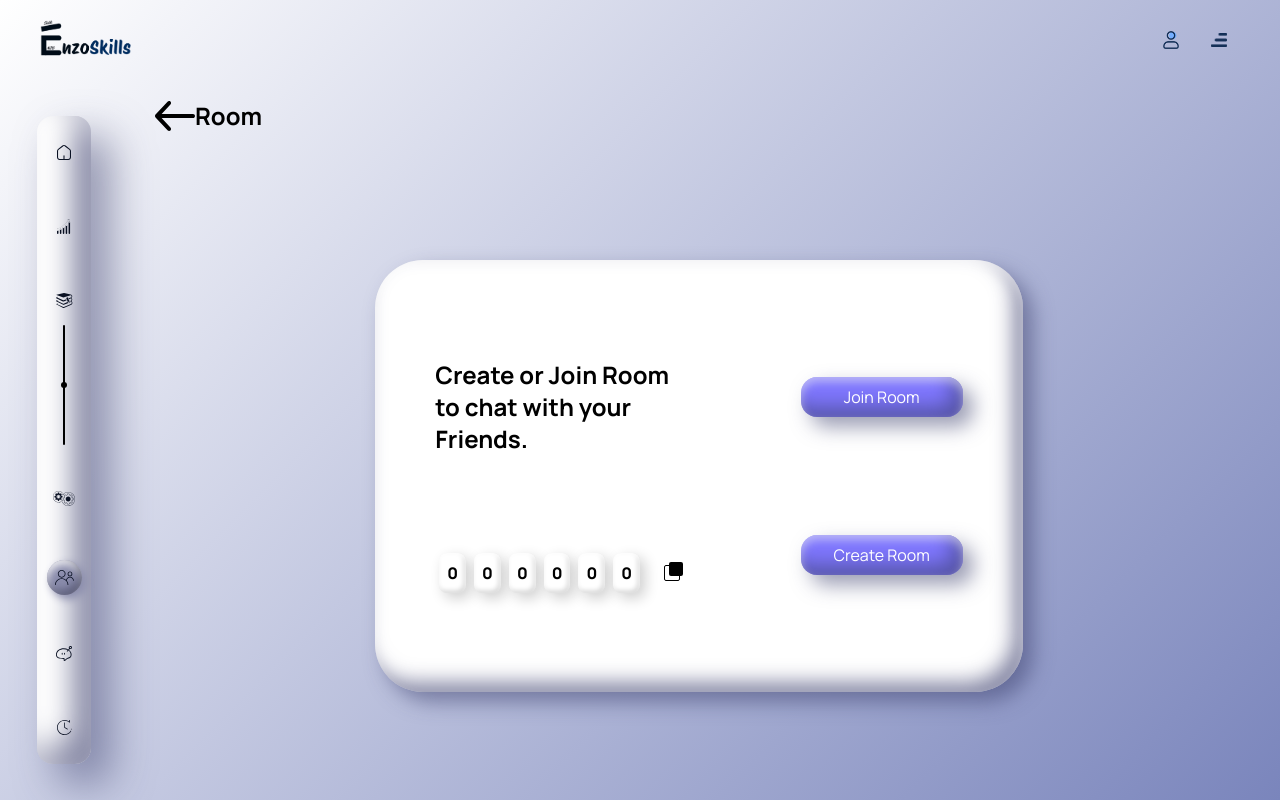
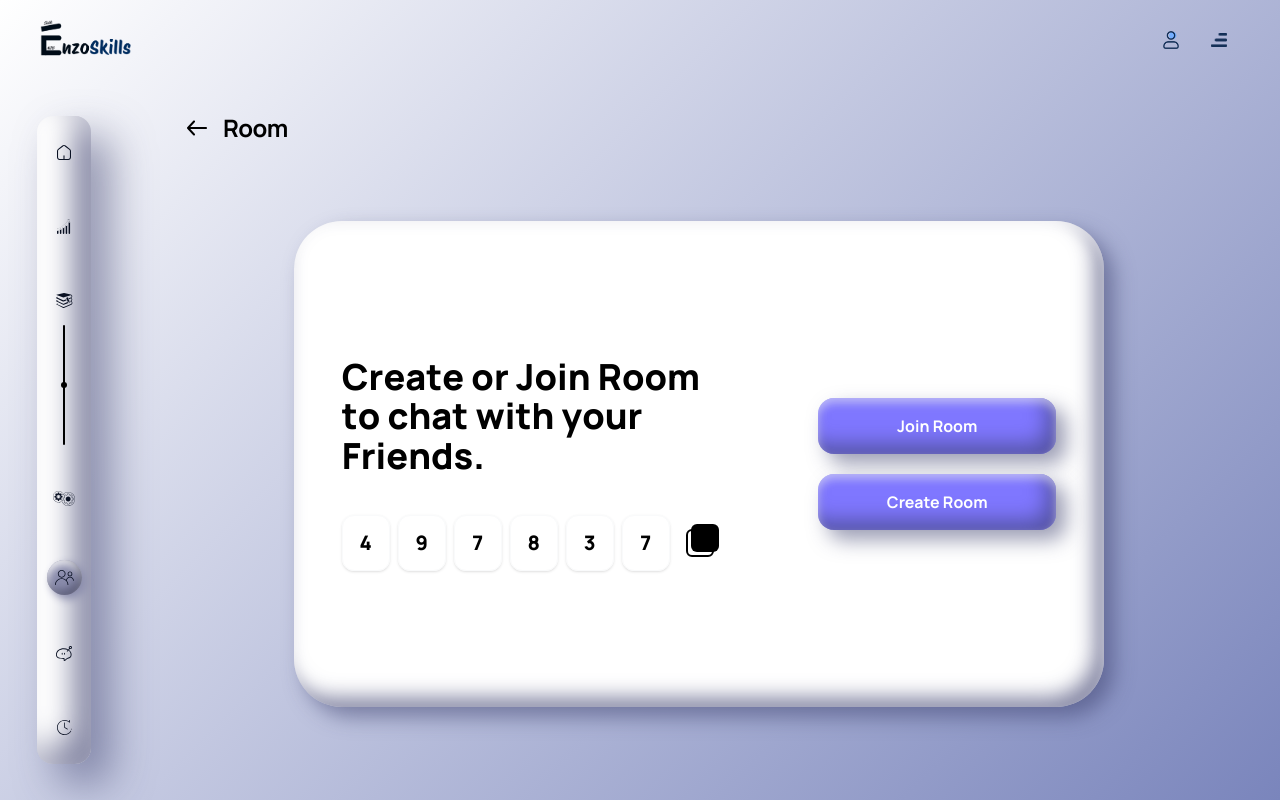
Before and after one commit to Codomania-Legends/EnzoSkills, a React (Vite) app in the folder frontend/: page /dashboard/room in a window 1280 px wide. Shown: the top 800 px of the page. Built offline with nearby package versions, Linux system fonts and the light colour scheme; a web font is replaced by a local one.

Commit message:
Completing room Page

```diff
--- a/frontend/src/Dashboard/Room/Room.jsx
+++ b/frontend/src/Dashboard/Room/Room.jsx
@@ -1,48 +1,140 @@
-import React, { useEffect, useState } from 'react'
-import "./Room.css"
-import gsap from 'gsap'
+import React, { useRef, useState } from 'react';
+import { motion, AnimatePresence } from 'framer-motion';
+import { useGSAP } from "@gsap/react";
+import "./Room.css";
+import gsap from 'gsap';
+import { SplitText } from 'gsap/SplitText';
+
+gsap.registerPlugin(SplitText);
 
 function Room() {
-  const [id_value , setID_value] = useState("000000")
-  const [copied , setCopied] = useState(false)
-  useEffect( () => {
-    gsap.from(".slide-in-from-bottom" , {
-      y: 50,
+  const [id_value, setID_value] = useState(Math.ceil(Math.random() * 1000000).toString().padStart(6, '0'));
+  const [copied, setCopied] = useState(false);
+  const containerRef = useRef(null);
+
+  const handleCopy = () => {
+    navigator.clipboard.writeText(id_value);
+    setCopied(true);
+    setTimeout(() => setCopied(false), 2000);
+  };
+
+  useGSAP(() => {
+    const tl = gsap.timeline({ defaults: { ease: "power4.out" } });
+
+    // 1. Smooth container expansion 📦
+    tl.from(".white-box-container", {
+      scaleX: 0,
       opacity: 0,
-      duration: 1,
-      ease: "power2.out"
-    })
-  } , [copied] )
+      duration: 0.8,
+      transformOrigin: "center",
+    });
+
+    // 2. Text Splitting with a more elegant reveal ✍️
+    const split = new SplitText(".room-text", { type: "chars, words" });
+    tl.from(split.chars, {
+      opacity: 0,
+      y: 10,
+      rotateX: -90,
+      stagger: 0.02,
+      duration: 0.6,
+    }, "-=0.4");
+
+    // 3. ID Boxes staggered "pop" animation 🎇
+    tl.from(".id-boxes", {
+      opacity: 0,
+      scale: 0,
+      y: 20,
+      stagger: 0.05,
+      duration: 0.5,
+      ease: "back.out(1.7)"
+    }, "-=0.3");
+
+    // 4. Buttons sliding in from the right ➡️
+    tl.fromTo(".action-btn", {
+      x: 30,
+      opacity: 0,
+    }, {
+      x: 0,
+      opacity: 1,
+      stagger: 0.1,
+      duration: 0.5
+    }, "-=0.4");
+
+  }, { scope: containerRef });
+
   return (
-    <div className='flex h-full w-full flex-col justify-center items-center'>
-      <div className='flex items-center justify-start w-full h-1/10'>
-        <img src="/Dashboard/Courses/Back.svg" alt="" className='w-10 h-10' />
-        <h1 className='text-2xl font-bold'>Room</h1>
+    <div ref={containerRef} className='flex h-full w-full flex-col p-8 overflow-hidden'>
+      {/* Header */}
+      <div className='flex items-center gap-4 w-full h-fit mb-4'>
+        <img src="/Dashboard/Courses/Back.svg" alt="Back" className='w-5 h-5 cursor-pointer hover:scale-110 transition-transform' />
+        <h1 className='text-2xl font-bold tracking-tight'>Room</h1>
       </div>
-      <div className='h-9/10 w-full flex justify-center items-center'>
-        <div className='aspect-3/2 h-2/3 white small-box-shadow rounded-[3rem] flex justify-around items-center relative'>
-          <div className='h-full flex flex-col justify-evenly items-start'>
-            <p className='text-2xl font-bold'>
-                <p>Create or Join Room</p>
-                <p>to chat with your </p>
-                Friends.
-            </p>
-            <div className='flex items-center'>
-                {id_value.split("").map( i => (<span className='id_value_buttons font-black bg-white px-2 mx-1 rounded-lg py-2'>{i}</span>) )}
-                <div className={`w-4 h-4 ml-5 bg-white rounded-xs border border-black transition-all duration-100 ${copied ? 'translate-x-0 translate-y-0' : ''}`}>
-                  <div onClick={() => {navigator.clipboard.writeText(id_value); setCopied(true); setTimeout(() => setCopied(false), 2000)}} className={`h-full w-full bg-black rounded-xs active:translate-x-0 active:translate-y-0 transition-all duration-100 cursor-pointer ${copied ? 'translate-x-0 translate-y-0' : 'translate-x-1 -translate-y-1'}`}></div>
-                </div>
-                {copied && <span className='bg-green-500 text-white p-2 rounded-lg absolute bottom-5 z-50 small-box-shadow green slide-in-from-bottom'>Copied!</span>}
+
+      <div className='grow w-full flex justify-center items-center'>
+        <div className='white-box-container aspect-5/3 h-[80%] white small-box-shadow rounded-[3rem] flex justify-between items-center p-12 relative'>
+
+          <div className='flex flex-col h-full justify-center gap-10'>
+            <div className='text-4xl font-extrabold leading-[1.1] room-text'>
+              Create or Join Room<br />
+              to chat with your<br />
+              Friends.
+            </div>
+
+            <div className='flex items-center gap-4'>
+              <div className='flex gap-2'>
+                {id_value.split("").map((char, index) => (
+                  <span key={index} className='id-boxes font-black white w-12 h-14 flex items-center justify-center rounded-xl shadow-sm border border-gray-50 text-xl'>
+                    {char}
+                  </span>
+                ))}
+              </div>
+
+              {/* Copy Button */}
+              <div className="action-btn opacity-0 relative w-7 h-7 cursor-pointer" onClick={handleCopy}>
+                <div className="absolute inset-0 border-2 border-black rounded-md" />
+                <motion.div
+                  animate={{ x: copied ? 0 : 5, y: copied ? 0 : -5 }}
+                  transition = {{duration : 0.5, stiffness: 400, damping: 10}}
+                  className="absolute inset-0 bg-black rounded-md flex items-center justify-center"
+                />
+              </div>
+
+              <AnimatePresence>
+                {copied && (
+                  <motion.span
+                    initial={{ opacity: 0, scale: 0.5, y: 10 }}
+                    animate={{ opacity: 1, scale: 1, y: 0 }}
+                    exit={{ opacity: 0, scale: 0.5 }}
+                    className='green small-box-shadow text-white px-4 py-2 rounded-xl absolute bottom-5 z-50 shadow-lg font-medium'
+                  >
+                    Copied to clipboard! ✅
+                  </motion.span>
+                )}
+              </AnimatePresence>
             </div>
           </div>
-          <div className='h-full w-1/4 flex flex-col justify-evenly items-center'>
-            <button className='small-box-shadow blue py-2 px-5 rounded-2xl text-white w-full'>Join Room</button>
-            <button className='small-box-shadow blue py-2 px-5 rounded-2xl text-white w-full'>Create Room</button>
+
+          {/* Action Buttons */}
+          <div className='w-1/3 flex flex-col gap-5 justify-center h-full'>
+            <motion.button
+              whileHover={{ scale: 1.03, y: -2 }}
+              whileTap={{ scale: 0.97 }}
+              className='action-btn opacity-0 blue py-4 px-6 rounded-2xl text-white font-bold w-full small-box-shadow'
+            >
+              Join Room
+            </motion.button>
+            <motion.button
+              whileHover={{ scale: 1.03, y: -2 }}
+              whileTap={{ scale: 0.97 }}
+              className='action-btn opacity-0 blue py-4 px-6 rounded-2xl text-white font-bold w-full small-box-shadow'
+            >
+              Create Room
+            </motion.button>
           </div>
         </div>
       </div>
     </div>
-  )
+  );
 }
 
-export default Room
+export default Room;
```
